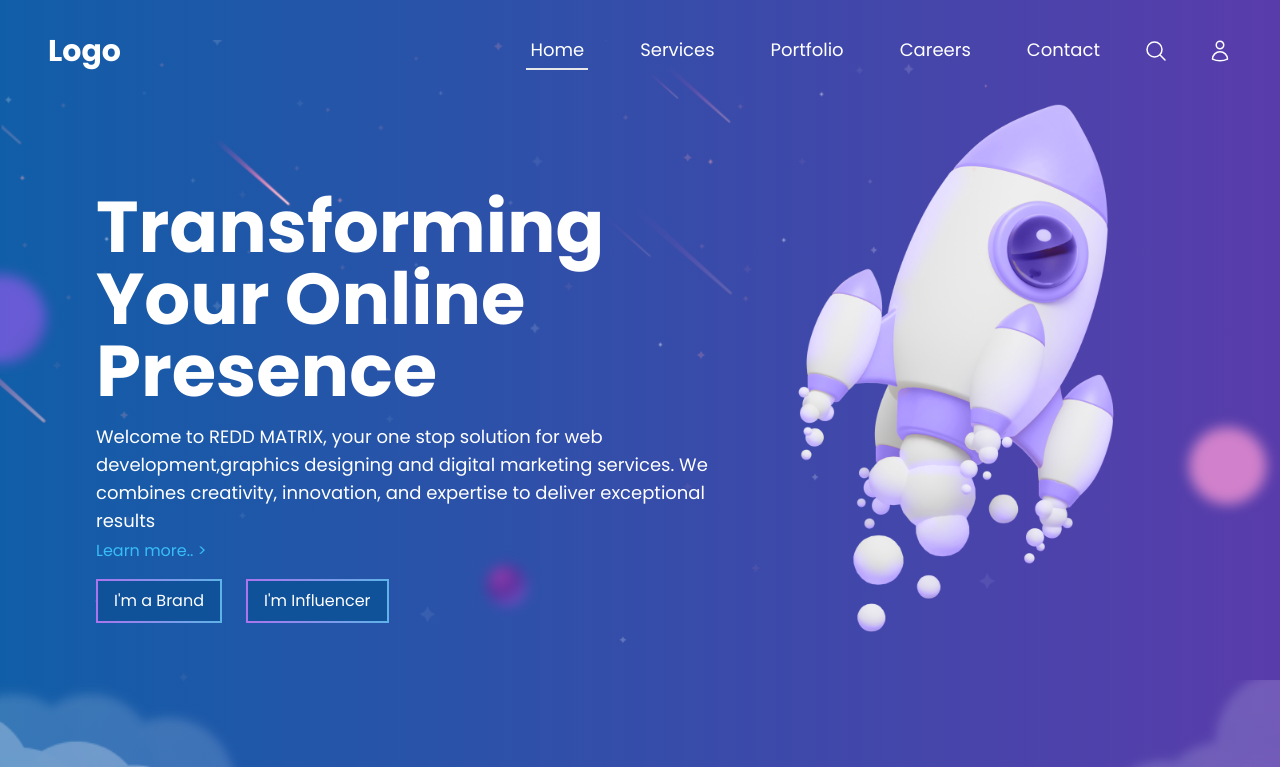
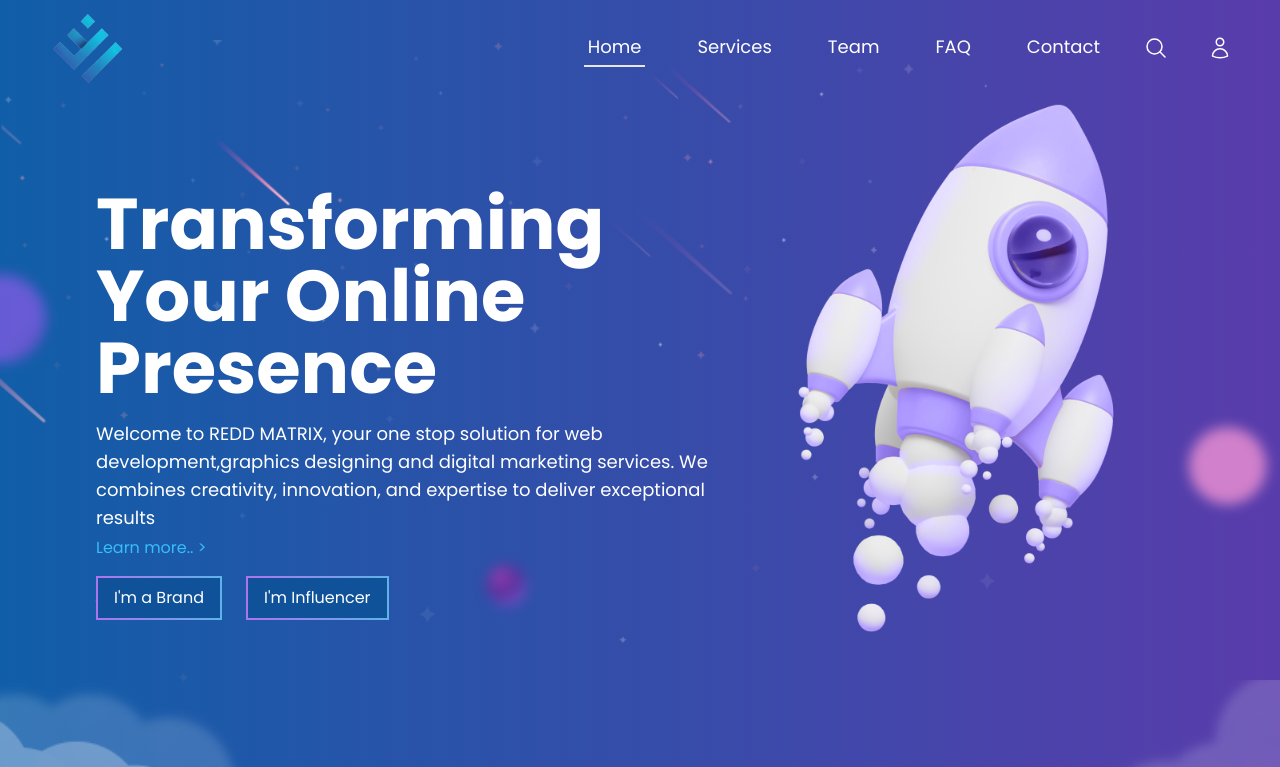
Before and after one commit to niranjan-official/red-matrix, a Next.js app: page / in a window 1280 px wide. Shown: the top 767 px of the page. Built offline with nearby package versions, Linux system fonts and the light colour scheme.

Commit message:
updation in logo

```diff
--- a/app/globals.css
+++ b/app/globals.css
@@ -2,6 +2,9 @@
 @tailwind components;
 @tailwind utilities;
 
+html{
+  scroll-behavior: smooth;
+}
 .bg-color{
   background: linear-gradient(to right, #115ea8, #593cab);
 }
--- a/components/NavList.jsx
+++ b/components/NavList.jsx
@@ -28,19 +28,19 @@ const NavList = () => {
         <h1 className="text-3xl font-bold">Logo</h1>
         <hr className="my-4" />
         <div className="flex flex-col gap-4 text-xl">
-          <Link className={`p-1 pl-2 ${activeNav}`} href={"#"}>
+          <Link className={`p-1 pl-2 ${activeNav}`} href={"#home"}>
             Home
           </Link>
-          <Link className={`p-1 pl-2 `} href={"#"}>
+          <Link className={`p-1 pl-2 `} href={"#service"}>
             Services
           </Link>
-          <Link className={`p-1 pl-2 `} href={"#"}>
-            Portfolio
+          <Link className={`p-1 pl-2 `} href={"#team"}>
+            Team
           </Link>
-          <Link className={`p-1 pl-2 `} href={"#"}>
-            Careers
+          <Link className={`p-1 pl-2 `} href={"#faq"}>
+            FAQ
           </Link>
-          <Link className={`p-1 pl-2 `} href={"#"}>
+          <Link className={`p-1 pl-2 `} href={"#contact"}>
             Contact
           </Link>
         </div>
--- a/components/Sections/FAQ.jsx
+++ b/components/Sections/FAQ.jsx
@@ -30,7 +30,7 @@ const FAQ = () => {
     },
   ];
   return (
-    <section className="h-max flex flex-col p-4 sm:px-14 lg:px-24 py-8">
+    <section id="faq" className="h-max flex flex-col p-4 sm:px-14 lg:px-24 py-8">
       <h1 className="text-3xl font-bold">FAQs</h1>
       <p className="mt-4 text-sm sm:text-md">
         Find answers to common questions about our digital marketing, web
--- a/components/Sections/Main.jsx
+++ b/components/Sections/Main.jsx
@@ -5,7 +5,7 @@ import HomeButtons from "../HomeButtons";
 
 const Main = () => {
   return (
-    <div style={{ height: "85vh" }} className="w-full flex flex-col">
+    <section id="home" style={{ height: "85vh" }} className="w-full flex flex-col">
       <Navbar />
       <main className="w-full flex h-full items-center px-4 sm:px-14 lg:px-24 pb-4 sm:pt-8 sm:pb-0">
         <div className="flex flex-col w-full sm:w-3/5 z-50">
@@ -52,7 +52,7 @@ const Main = () => {
           />
         </div>
       </main>
-    </div>
+    </section>
   );
 };
 
--- a/components/Sections/Navbar.jsx
+++ b/components/Sections/Navbar.jsx
@@ -2,27 +2,28 @@
 import Link from "next/link";
 import React from "react";
 import NavList from "../NavList";
+import Image from "next/image";
 
 const Navbar = () => {
   const activeNav = "border-b-2";
   return (
-    <div className="w-full h-max flex justify-between items-center px-4 sm:px-12 py-8 z-50">
-      <h1 className="text-3xl font-bold">Logo</h1>
+    <div className="w-full h-max flex justify-between items-center px-4 py-2 sm:px-12 z-50">
+      <Image src={'/assets/logo/logo-1.png'} width={80} height={80} />
       <div className="hidden md:flex items-center gap-10 ">
         <div className="flex md:gap-4 lg:gap-12 text-lg">
-          <Link className={`p-1 ${activeNav}`} href={"#"}>
+          <Link className={`p-1 ${activeNav}`} href={"#home"}>
             Home
           </Link>
-          <Link className={`p-1 `} href={"#"}>
+          <Link className={`p-1 `} href={"#service"}>
             Services
           </Link>
-          <Link className={`p-1 `} href={"#"}>
-            Portfolio
+          <Link className={`p-1 `} href={"#team"}>
+            Team
           </Link>
-          <Link className={`p-1 `} href={"#"}>
-            Careers
+          <Link className={`p-1 `} href={"#faq"}>
+            FAQ
           </Link>
-          <Link className={`p-1 `} href={"#"}>
+          <Link className={`p-1 `} href={"#contact"}>
             Contact
           </Link>
         </div>
--- a/components/Sections/Service.jsx
+++ b/components/Sections/Service.jsx
@@ -3,7 +3,7 @@ import ServiceCard from "../ServiceCard";
 
 const Service = () => {
   return (
-    <div className="min-h-screen w-full flex flex-1 pb-10 px-4 sm:px-14 lg:px-24">
+    <div id="service" className="min-h-screen w-full flex flex-1 py-10 px-4 sm:px-14 lg:px-24">
       <div className="w-full flex flex-col items-center">
         <div className="flex flex-col items-center text-center gap-4 sm:px-16 lg:px-36">
           <h3 className="text-xl font-semibold">INNOVATE</h3>
--- a/components/Sections/Team.jsx
+++ b/components/Sections/Team.jsx
@@ -5,7 +5,7 @@ const poppins = Poppins({ subsets: ["latin"],weight: '700' });
 
 const Team = () => {
   return (
-    <section className='h-max flex flex-col pb-14 px-4 sm:px-14 lg:px-24'>
+    <section id='team' className='h-max flex flex-col py-10 px-4 sm:px-14 lg:px-24'>
       <h1 className={`${poppins.className} text-6xl sm:text-6xl`}>Meet Our Team</h1>
       <p className='mt-4'>
       Get to know the talented individuals behind Redd Matrix.
--- a/components/ServiceCard.jsx
+++ b/components/ServiceCard.jsx
@@ -13,9 +13,9 @@ const ServiceCard = ({title,info,imgSrc}) => {
           alt="..."
         />
       </div>
-      <div className="flex flex-col items-center text-center mt-10">
+      <div className="flex flex-col items-center text-center mt-4 sm:mt-10">
         <h2 className="w-3/4 text-2xl font-bold">{title}</h2>
-        <p className="mt-4">{info}</p>
+        <p className="mt-2 sm:mt-4">{info}</p>
         <button className="text-sky-400">Learn more.. &gt;</button>
       </div>
     </div>
```
Also changed, not shown: public/assets/logo/logo-1.png (added), public/assets/logo/logo-2.png (added).
